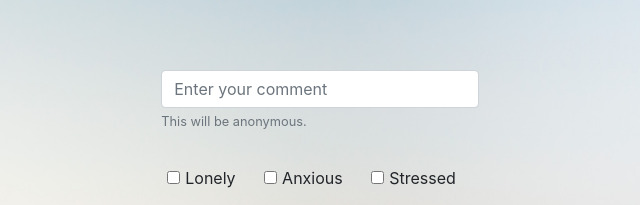
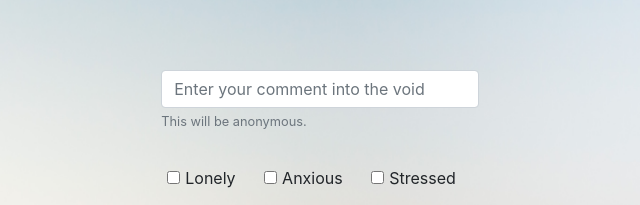
Before and after one commit to morales0/jhacks-quadsquad, a website: page index.html in a window 1280 px wide. Both pictures are taken after a click on the button "HOW DO YOU FEEL?". Shown: the part 224-429 px from the top of the page, 320-960 px from the left. Drawn offline with nearby package versions, Linux system fonts and the light colour scheme.

Commit message:
Added client script

```diff
--- a/index.html
+++ b/index.html
@@ -33,7 +33,7 @@
 			<!-- Form -->
 			<form id="entryForm" autocomplete="off" class="hidden">
 				<div class="form-group">
-				  <input type="text" class="form-control" id="comment" aria-describedby="commentInput" placeholder="Enter your comment">
+				  <input type="text" class="form-control" id="comment" aria-describedby="commentInput" placeholder="Enter your comment into the void">
 				  <small id="commentHelp" class="form-text text-muted">This will be anonymous.</small>
             </div>
             <div>
--- /dev/null
+++ b/js/client.js
@@ -0,0 +1 @@
+/* Client script for the front end */
--- a/js/main.js
+++ b/js/main.js
@@ -5,6 +5,7 @@ let feelBtn = document.getElementById("feel-btn");
 let entryForm = document.getElementById("entryForm");
 let feelingCircles = document.querySelector("#feeling-circles");
 
+/* Hard coded values. Will receive from server ideally */
 let feelings = ["lonely", "anxious", "stressed", "peaceful", "happy", "annoyed"];
 let sizes = [45, 48, 32, 22, 68, 50];
 let colors = [
@@ -27,7 +28,6 @@ function openform(){
 /**
  * Submit form and redirect to new page
  */
-
 function submitEntry(){
    resizeCircles();
    entryForm.classList.toggle("hidden");
@@ -37,7 +37,6 @@ function submitEntry(){
 /**
  * Calculate sizes
  */
-
 function resizeCircles(){
    let i = 0;
    for (let i = 0; i < 6; i++) {
--- a/js/server.js
+++ b/js/server.js
@@ -4,6 +4,6 @@ const express = require('express');
 const app = express();
 
 app.get('/', (req, res) => {
-   res.send("./index.html")
+   console.log("Server open on port 3000");
 });
 app.listen(3000);
```
